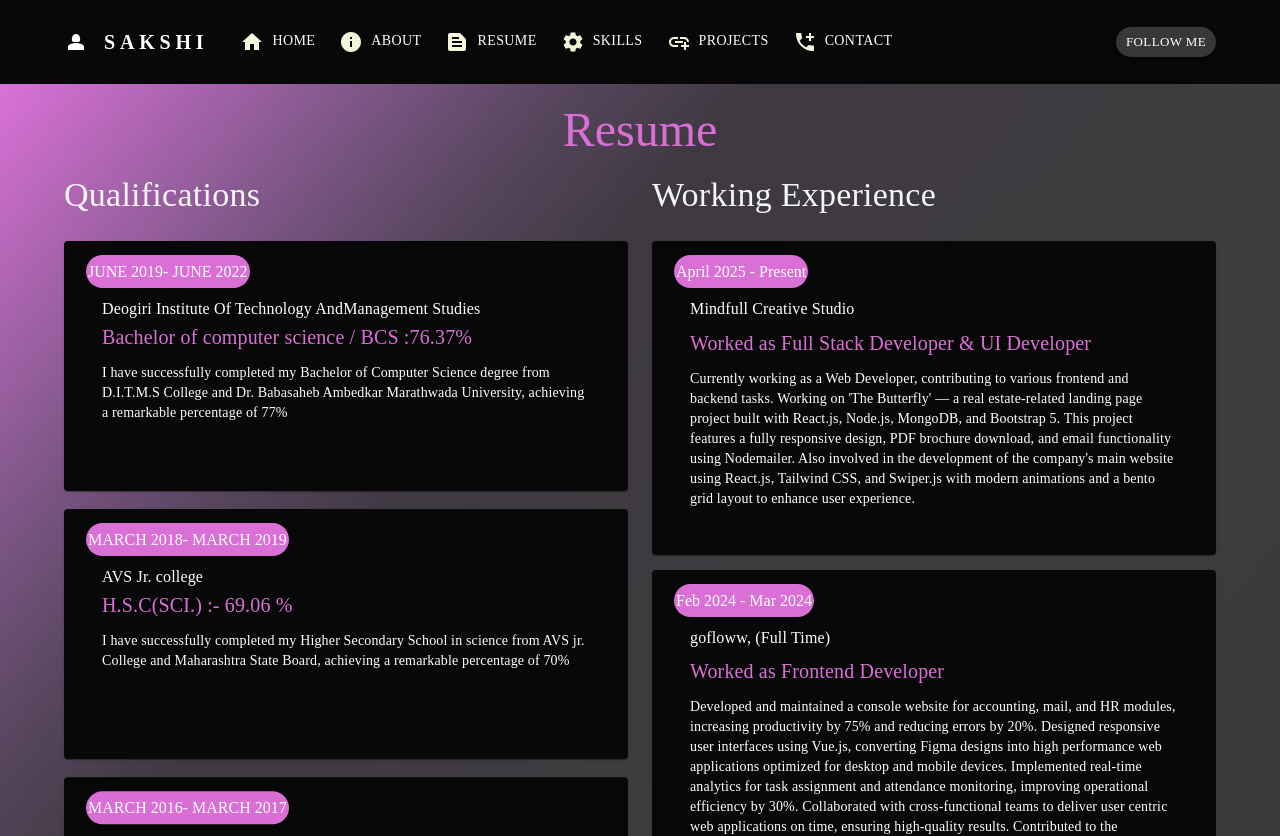
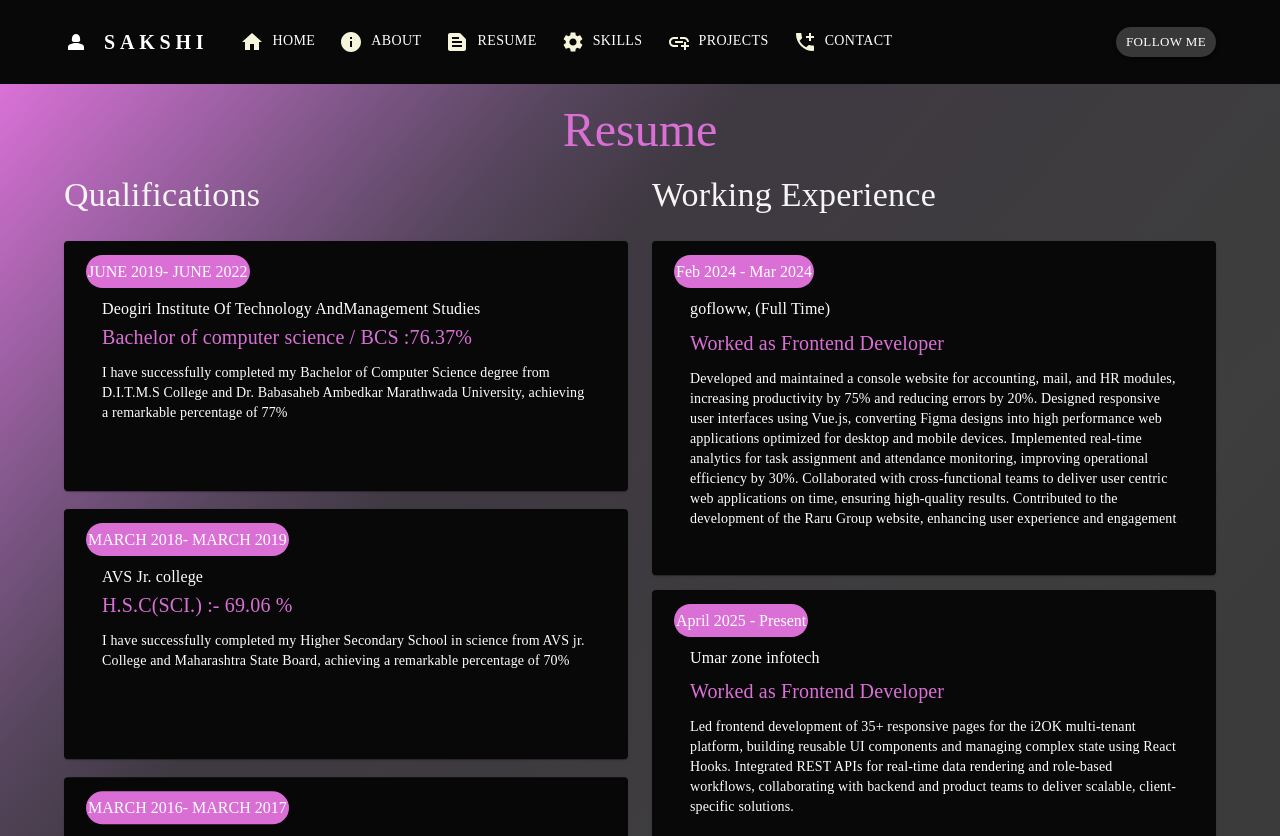
Before and after one commit to sakshuu/portfolio-frontend, a React (Create React App) app: page /resume in a window 1280 px wide. Shown: the top 836 px of the page. Built offline with nearby package versions, Linux system fonts and the light colour scheme.

Commit message:
updated exp.

```diff
--- a/src/components/Experience.jsx
+++ b/src/components/Experience.jsx
@@ -1,32 +1,27 @@
+import React from 'react'
 import { Box, Card, CardContent, Typography } from '@mui/material'
-import React from 'react'
 import "./../assets/css/resume.css"
 
 const Experience = () => {
 
   const experiences = [
-    {
-      year:"April 2025 - Present",
-      compunyName:"Mindfull Creative Studio",
-      role:"Worked as Full Stack Developer & UI Developer",
-      desc:"Currently working as a Web Developer, contributing to various frontend and backend tasks. Working on 'The Butterfly' — a real estate-related landing page project built with React.js, Node.js, MongoDB, and Bootstrap 5. This project features a fully responsive design, PDF brochure download, and email functionality using Nodemailer. Also involved in the development of the company's main website using React.js, Tailwind CSS, and Swiper.js with modern animations and a bento grid layout to enhance user experience.",
-      id:"1"
-    },
+
     {
       year:"Feb 2024 - Mar 2024",
       compunyName:"gofloww, (Full Time)",
       role:"Worked as Frontend Developer",
       desc:"Developed and maintained a console website for accounting, mail, and HR modules, increasing productivity by 75% and reducing errors by 20%. Designed responsive user interfaces using Vue.js, converting Figma designs into high performance web applications optimized for desktop and mobile devices. Implemented real-time analytics for task assignment and attendance monitoring, improving operational efficiency by 30%. Collaborated with cross-functional teams to deliver user centric web applications on time, ensuring high-quality results. Contributed to the development of the Raru Group website, enhancing user experience and engagement",
+      id:"1"
+    },
+      {
+      year:"April 2025 - Present",
+      compunyName:"Umar zone infotech",
+      role:"Worked as Frontend Developer",
+      desc:"Led frontend development of 35+ responsive pages for the i2OK multi-tenant platform, building reusable UI components and managing complex state using React Hooks. Integrated REST APIs for real-time data rendering and role-based workflows, collaborating with backend and product teams to deliver scalable, client-specific solutions.",
       id:"2"
     },
 
-    // {
-    //   year:" Aug 2023 – Jan 2024",
-    //   compunyName:"Banao Technologies, (Contract)",
-    //   role:"Worked as Frontend Developer",
-    //   desc:"Developing a Student Management System using Next.js & Tailwind CSS, focusing on a user-friendly UI. Currently, I am worked on Student Registration & Attendance Tracking feature.",
-    //   id:"3"
-    // },
+
 
 
 
```
Also changed, not shown: 1 other file (tests, documents, lock files or other folders).
